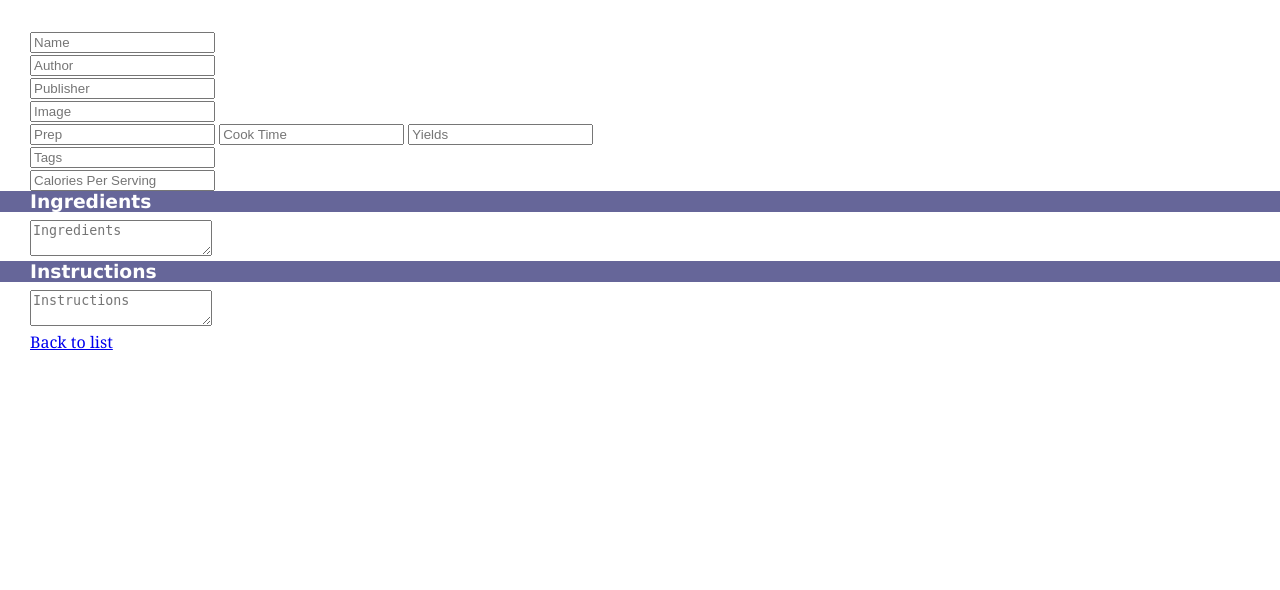
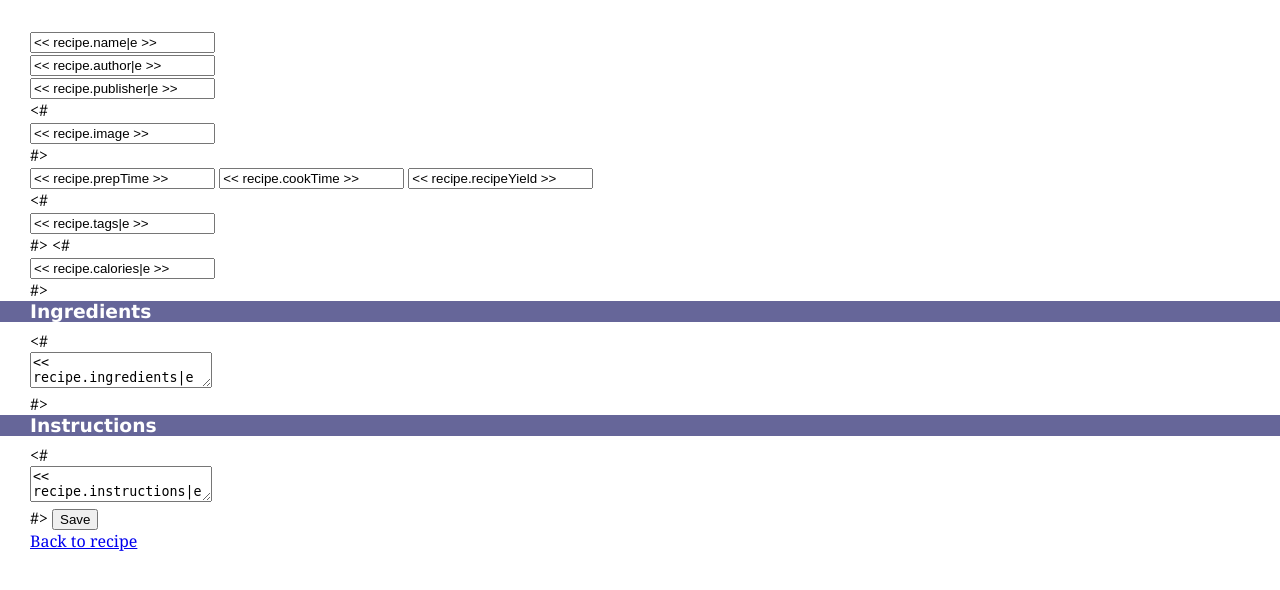
Before and after one commit to corydodt/SupperFeed, a Python web app: template supperfeed/templates/recipe-editor.html in a window 1280 px wide. Shown: the top 590 px of the page. Run offline with Jinja, Linux system fonts and the light colour scheme; the template is opened without the code that fills it, so the values that code supplies are empty; some libraries are stand-ins or nearby versions.

Commit message:
Add route for saving an edited recipe, update edit template
Edit template now reads in values from the recipe object passed in
Also, add an edit recipe link on the recipe page

```diff
--- a/supperfeed/templates/recipe-editor.html
+++ b/supperfeed/templates/recipe-editor.html
@@ -26,24 +26,27 @@
       "https://ajax.googleapis.com/ajax/libs/jquery/1.8.1/jquery.min.js"></script>
   </head>
   <body itemscope itemtype="http://schema.org/Recipe">
-    <div><input id='name' name='name' placeholder='Name'></input></div>
-    <div><input id='author' name='author' placeholder='Author'></input></div>
-    <div><input id='publisher' name='publisher' placeholder='Publisher'></input></div>
-    <div><input id='image' name='image' placeholder='Image'></input></div>
+    <form id='recipe-editor' name='recipe-editor' action='edit' method='POST'>
+    <div><input id='name' value='<< recipe.name|e >>' name='name' placeholder='Name'></input></div>
+    <div><input id='author' value='<< recipe.author|e >>' name='author' placeholder='Author'></input></div>
+    <div><input id='publisher' value='<< recipe.publisher|e >>' name='publisher' placeholder='Publisher'></input></div>
+    <# <div><input id='image' value='<< recipe.image >>' name='image' placeholder='Image'></input></div> #>
     <div>
-      <input id='prep' name='prep' placeholder='Prep'></input>
-      <input id='cooktime' name='cooktime' placeholder='Cook Time'></input>
-      <input id='yield' name='yield' placeholder='Yields'></input>
+      <input id='prep' value='<< recipe.prepTime >>'  name='prep' placeholder='Prep'></input>
+      <input id='cooktime' value='<< recipe.cookTime >>' name='cooktime' placeholder='Cook Time'></input>
+      <input id='yield' value='<< recipe.recipeYield >>' name='yield' placeholder='Yields'></input>
     </div>
-    <div><input id='tags' name='tags' placeholder='Tags'></input></div>
-    <div><input id='calories' name='calories' placeholder='Calories Per Serving'></input></div>
+    <# <div><input id='tags' value='<< recipe.tags|e >>' name='tags' placeholder='Tags'></input></div> #>
+    <# <div><input id='calories' value='<< recipe.calories|e >>' name='calories' placeholder='Calories Per Serving'></input></div> #>
 
     <h3>Ingredients</h3>
-    <div><textarea id='ingredients' name='ingredients' placeholder='Ingredients'></textarea></div>
+    <# <div><textarea id='ingredients' name='ingredients' placeholder='Ingredients'><< recipe.ingredients|e >></textarea></div> #>
 
     <h3>Instructions</h3>
-      <div><textarea id='instructions' name='instructions' placeholder='Instructions'></textarea></div>
+      <# <div><textarea id='instructions' name='instructions' placeholder='Instructions'><< recipe.instructions|e >></textarea></div> #>
+    <input type='submit' value='Save'></input>
+    </form>
 
-    <a href="/list">Back to list</a>
+    <a href="../<< recipe.url >>">Back to recipe</a>
   </body>
 </html>
--- a/supperfeed/templates/recipe.html
+++ b/supperfeed/templates/recipe.html
@@ -26,6 +26,7 @@
       "https://ajax.googleapis.com/ajax/libs/jquery/1.8.1/jquery.min.js"></script>
   </head>
   <body itemscope itemtype="http://schema.org/Recipe">
+    <a href="<< recipe.url >>/edit">Edit Recipe</a>
     <h2 itemprop="name"><< recipe.name >></h2>
     <div itemprop="author">Author: Cory Dodt</div>
     <div itemprop="publisher"><i>a la Cory</i></div>
```
Also changed, not shown: supperfeed/server.py (+19 -1 lines).
